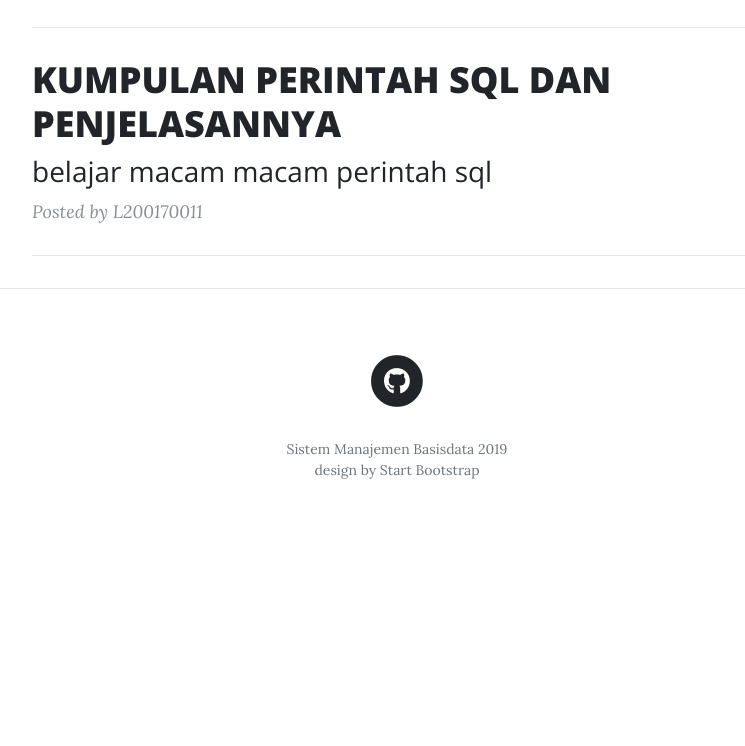
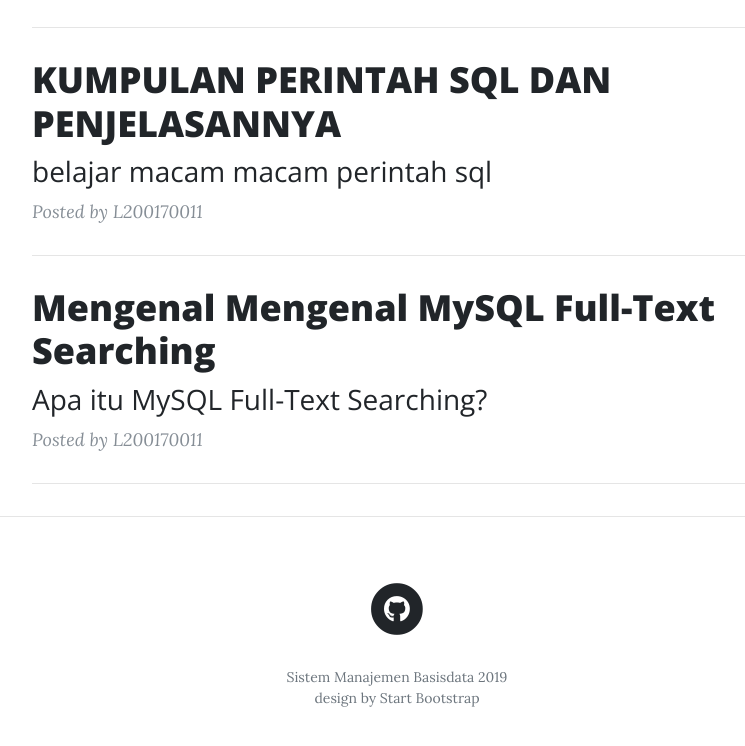
Before and after one commit to L200170011/L200170011.github.io, a website: page database/index.html in a window 1280 px wide. Shown: the part 1010-1756 px from the top of the page, without its empty margins (243-988 px from the left). Before the commit the page ends 1556 px from the top, so only its background shows below. Drawn offline with nearby package versions, Linux system fonts and the light colour scheme.

Commit message:
Update index.html

```diff
--- a/database/index.html
+++ b/database/index.html
@@ -104,6 +104,19 @@
             L200170011</p>
         </div>
         <hr>
+ <div class="post-preview">
+          <a href="full-text.html">
+            <h2 class="post-title">
+              Mengenal Mengenal MySQL Full-Text Searching
+            </h2>
+            <h3 class="post-subtitle">
+              Apa itu MySQL Full-Text Searching?
+            </h3>
+          </a>
+          <p class="post-meta">Posted by
+            L200170011</p>
+        </div>
+        <hr>
         <!-- Pager -->
       </div>
     </div>
```
